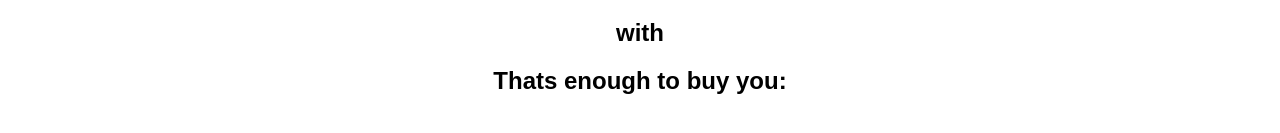
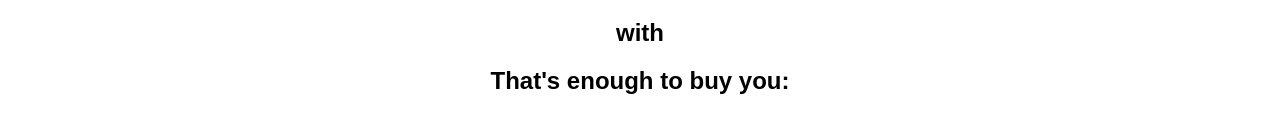
Before and after one commit to smendoza787/buy-crypto, a React (Create React App) app: page / in a window 1280 px wide. Shown: the part 227-360 px from the top of the page. Built offline with nearby package versions, Linux system fonts and the light colour scheme; no server answers.

Commit message:
fix grammar in CoinConverter

```diff
--- a/src/components/CoinConverter/index.js
+++ b/src/components/CoinConverter/index.js
@@ -10,7 +10,7 @@ class CoinConverter extends Component {
         <h2>with</h2>
         {/* <CurrencyAmountInput /> */}
         {/* <CurrencySelectorDropdown /> */}
-        <h2>Thats enough to buy you:</h2>
+        <h2>That's enough to buy you:</h2>
         {/* <ComputedResults /> */}
       </div>
     )
```
